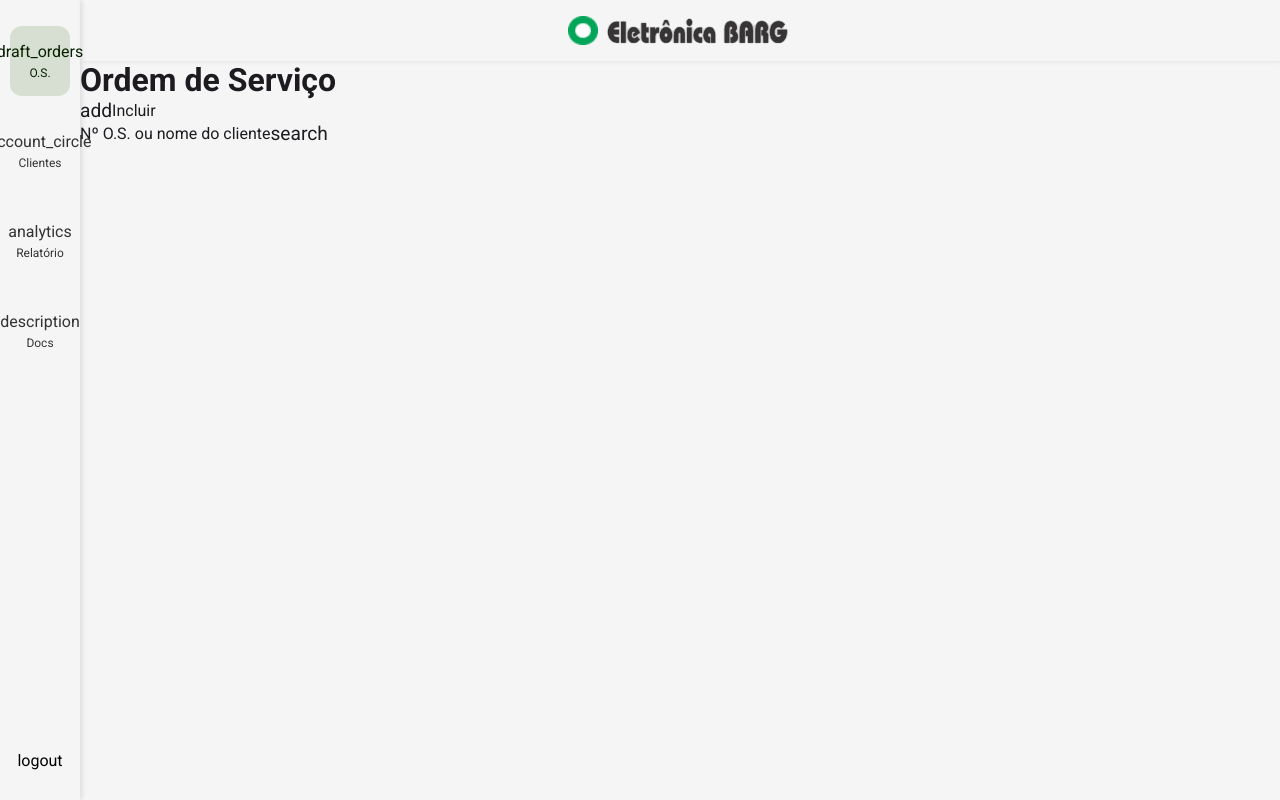
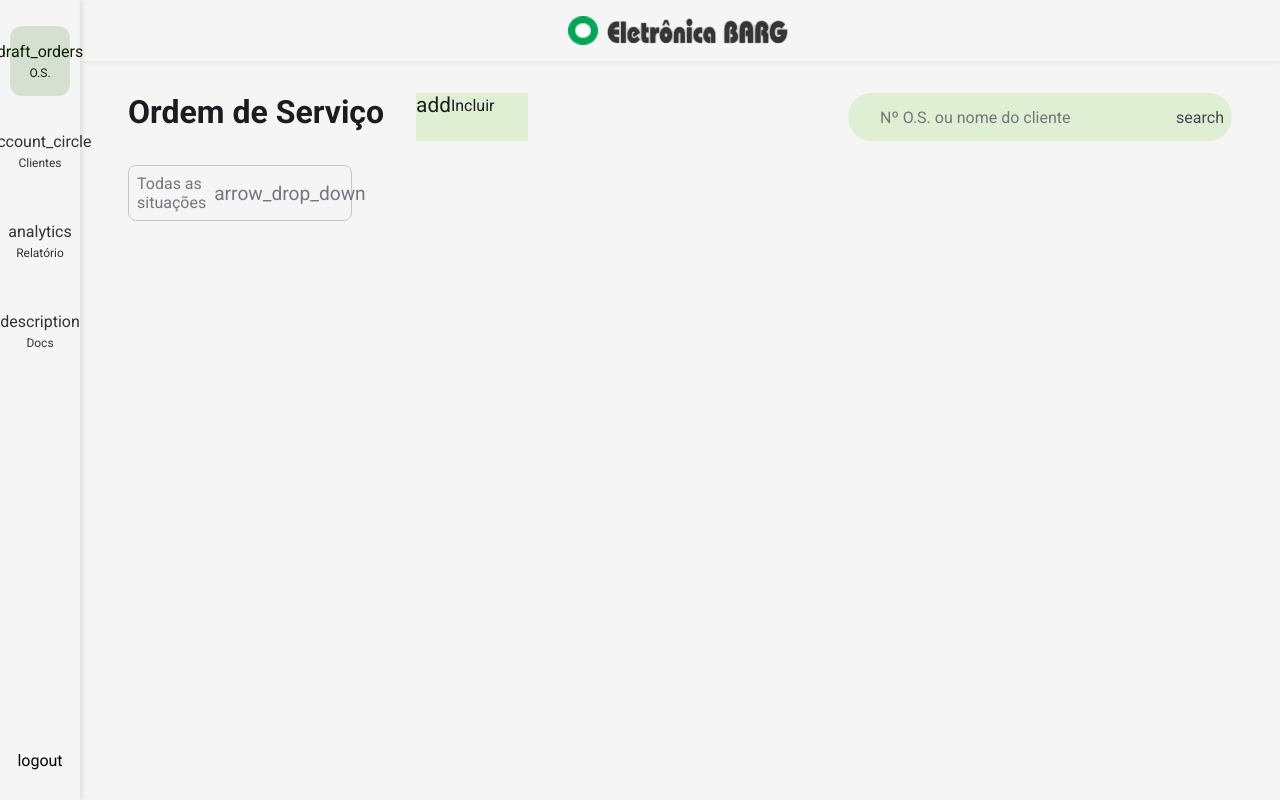
Before and after one commit to YasminZanonBarg/EletronicaBarg, a React (Vite) app: page /GeralServiceOrder in a window 1280 px wide. Built offline with nearby package versions, Linux system fonts and the light colour scheme.

Commit message:
Added FilterSituationSelect component

```diff
--- /dev/null
+++ b/src/components/FilterSituationSelect/index.tsx
@@ -0,0 +1,33 @@
+import "@material/web/icon/icon.js";
+
+import { useState } from "react";
+import { FilterSituationSelectContainer, CustomSelect, CustomOption } from "./styles";
+
+export function FilterSituationSelect() {
+  const [selectedValue, setSelectedValue] = useState("Todas as situações");
+
+  const handleChange = (value: string) => {
+    setSelectedValue(value);
+  };
+
+  return (
+    <FilterSituationSelectContainer>
+      <CustomSelect>
+        <div className="selected">
+          {selectedValue}
+          <md-icon class="icon">arrow_drop_down</md-icon>
+        </div>
+        <ul>
+          <CustomOption onClick={() => handleChange("Todas as situações")}>Todas as situações</CustomOption>
+          <CustomOption onClick={() => handleChange("Aguardando orçamento")}>Aguardando orçamento</CustomOption>
+          <CustomOption onClick={() => handleChange("pendente_aprovacao")}>Pendente aprovação</CustomOption>
+          <CustomOption onClick={() => handleChange("Conserto negado")}>Conserto negado</CustomOption>
+          <CustomOption onClick={() => handleChange("Pendente conserto")}>Pendente conserto</CustomOption>
+          <CustomOption onClick={() => handleChange("Consertado")}>Consertado</CustomOption>
+          <CustomOption onClick={() => handleChange("Consertado e retirado")}>Consertado e retirado</CustomOption>
+          <CustomOption onClick={() => handleChange("Sem conserto e retirado")}>Sem conserto e retirado</CustomOption>
+        </ul>
+      </CustomSelect>
+    </FilterSituationSelectContainer>
+  );
+}
--- /dev/null
+++ b/src/components/FilterSituationSelect/styles.ts
@@ -0,0 +1,71 @@
+import styled from "styled-components";
+
+export const FilterSituationSelectContainer = styled.div`
+  width: 20rem;
+  padding: 0rem 3rem;
+`;
+
+export const CustomSelect = styled.div`
+  position: relative;
+  cursor: pointer;
+  border-radius: 8px;
+  border: 1px solid ${(props) => props.theme['gray-300']};
+  background-color: ${(props) => props.theme['white']};
+  color: ${(props) => props.theme['gray-500']};
+  display: flex;
+  align-items: center;
+  justify-content: space-between;
+  transition: border-color 0.3s;
+
+  .selected {
+    padding: 8px;
+    display: flex;
+    align-items: center;
+  }
+
+  .icon {
+    margin-left: 8px;
+    font-size: 1.2rem;
+  }
+
+  &:hover {
+    border-color: ${(props) => props.theme['green-500']};
+  }
+
+  &:focus {
+    outline: none;
+    border-color: ${(props) => props.theme['green-500']};
+  }
+
+  ul {
+    list-style-type: none;
+    padding: 0;
+    margin: 0;
+    position: absolute;
+    width: 100%;
+    top: 100%;
+    left: 0;
+    background-color: ${(props) => props.theme['white']};
+    box-shadow: 0px 4px 6px rgba(0, 0, 0, 0.1);
+    z-index: 10;
+    display: none;
+  }
+
+  &:hover ul {
+    display: block;
+  }
+`;
+
+export const CustomOption = styled.li`
+  padding: 8px;
+  font-size: 1rem;
+  color: ${(props) => props.theme['gray-500']};
+  background-color: ${(props) => props.theme['white']};
+  cursor: pointer;
+  transition: background-color 0.3s, color 0.3s;
+
+  &:hover {
+    background-color: ${(props) => props.theme['green-500']};
+    color: ${(props) => props.theme['white']};
+  }
+`;
--- a/src/components/IncludeButton/styles.ts
+++ b/src/components/IncludeButton/styles.ts
@@ -3,13 +3,13 @@ import styled from "styled-components"
 export const IncludeButtonContainer = styled('md-outlined-button')`
   --md-filled-button-container-shape: 30px;
   --md-sys-color-primary: ${(props) => props.theme['green-500']};
-  --md-sys-color-on-primary: ${(props) => props.theme['green-200']};
+  --md-sys-color-on-primary: ${(props) => props.theme['green-300']};
 
   width: 100%;
   max-width: 7rem;
   height: 3rem;
-  background: ${(props) => props.theme['green-200']};;
-
+  background: ${(props) => props.theme['green-300']};
+  font-size: 1rem;
 
   span {
     display: flex;
@@ -18,6 +18,6 @@ export const IncludeButtonContainer = styled('md-outlined-button')`
   }
 
   md-icon {
-    font-size: 1.2rem;
+    font-size: 1.3rem;
   }
 `;
--- a/src/components/SearchButton/index.tsx
+++ b/src/components/SearchButton/index.tsx
@@ -1,20 +1,19 @@
 import "@material/web/icon/icon.js"
-import '@material/web/button/filled-button.js'
-
-import { SearchButtonContainer } from "./styles"
-
+import { SearchFormContainer } from './styles'
 
 interface SearchButtonProps {
-    placeholder: string;
-  }
+  placeholder: string;
+}
 
-  export function SearchButton({ placeholder }: SearchButtonProps) {
-    return (
-      <SearchButtonContainer>
-        <span>
-          {placeholder}
+export function SearchButton({ placeholder }: SearchButtonProps) {
+  return (
+    <SearchFormContainer action="pagina-de-pesquisa.html" method="GET">
+      <div>
+        <input type="text" placeholder={placeholder} />
+        <button type="submit">
           <md-icon>search</md-icon>
-        </span>
-      </SearchButtonContainer>
-    );
-  }
+        </button>
+      </div>
+    </SearchFormContainer>
+  )
+}
--- a/src/components/SearchButton/styles.ts
+++ b/src/components/SearchButton/styles.ts
@@ -1,23 +1,37 @@
 import styled from "styled-components"
 
-export const SearchButtonContainer = styled('md-filled-tonal-button')`
-  --md-filled-tonal-button-container-shape: 30px;
-  --md-sys-color-secondary-container: ${(props) => props.theme['green-500']};
-  --md-sys-color-on-secondary-container: ${(props) => props.theme['green-200']};
+export const SearchFormContainer = styled.form`
 
-  width: 100%;
-  max-width: 7rem;
-  height: 3rem;
-  background: ${(props) => props.theme['green-200']};;
-
-
-  span {
+  div {
     display: flex;
-    align-items: center;
-    white-space: nowrap;
   }
 
-  md-icon {
-    font-size: 1.2rem;
+  input {
+    width: 20rem;
+    height: 3rem;
+    padding: 1rem 2rem;
+
+    border-top-left-radius: 30px;
+    border-bottom-left-radius: 30px;
+    border: 0;
+
+    background: ${(props) => props.theme['green-300']};
+    color: ${(props) => props.theme['gray-600']};
+    font-size: 1rem;
   }
-`;
+
+  input:focus {
+    outline: none;
+  }
+
+  button {
+    width: 4rem;
+
+    border-top-right-radius: 30px;
+    border-bottom-right-radius: 30px;
+    border: 0;
+
+    background: ${(props) => props.theme['green-300']};
+    color: ${(props) => props.theme['gray-600']};
+  }
+`
--- a/src/pages/GeralServiceOrder/index.tsx
+++ b/src/pages/GeralServiceOrder/index.tsx
@@ -2,8 +2,9 @@ import { NavigationRail } from "../../components/NavigationRail"
 import { Header } from "../../components/Header"
 import { IncludeButton } from "../../components/IncludeButton"
 import { SearchButton } from "../../components/SearchButton"
+import { FilterSituationSelect } from "../../components/FilterSituationSelect"
 
-import { Container, Content } from "./styles"
+import { Container, Content, FirstContent } from "./styles"
 
 
 export function GeralServiceOrder() {
@@ -15,10 +16,19 @@ export function GeralServiceOrder() {
         <Header />
 
         <main>
-        <h1>Ordem de Serviço</h1>
-        <IncludeButton />
-        <SearchButton placeholder="Nº O.S. ou nome do cliente" />
 
+          <FirstContent>
+            <div className="left-content">
+              <h1>Ordem de Serviço</h1>
+              <IncludeButton />
+            </div>
+
+            <div>
+              <SearchButton placeholder="Nº O.S. ou nome do cliente" />
+            </div>
+          </FirstContent>
+
+          <FilterSituationSelect />
         </main>
 
       </Content>
--- a/src/pages/GeralServiceOrder/styles.ts
+++ b/src/pages/GeralServiceOrder/styles.ts
@@ -10,3 +10,19 @@ export const Content = styled.div`
   display: flex;
   flex-direction: column;
 `;
+
+export const FirstContent = styled.div`
+  padding: 2rem 3rem 1.5rem 3rem;
+  display: flex;
+  justify-content: space-between;
+
+  .left-content {
+    display: flex;
+    gap: 2rem;
+    flex: 1;
+
+    h1 {
+       white-space: nowrap;
+    }
+  }
+`;
--- a/src/styles/themes/default.ts
+++ b/src/styles/themes/default.ts
@@ -3,13 +3,15 @@ export const defaultTheme = {
 
     'black-900': '#1D1B20',
 
-    'gray-600': '#79747E',
+    'gray-600': '#49454F',
+    'gray-500': '#79747E',
     'gray-300': '#CAC4D0',
     'gray-200': '#F7F2FA',
 
     'green-900': '#072100',
     'green-500': '#4C6C3A',
     'green-400': '#A9C997',
+    'green-300': '#DFEFD4',
     'green-200': '#EFFAE8',
 
     'red-300': '#DF0000',
```
